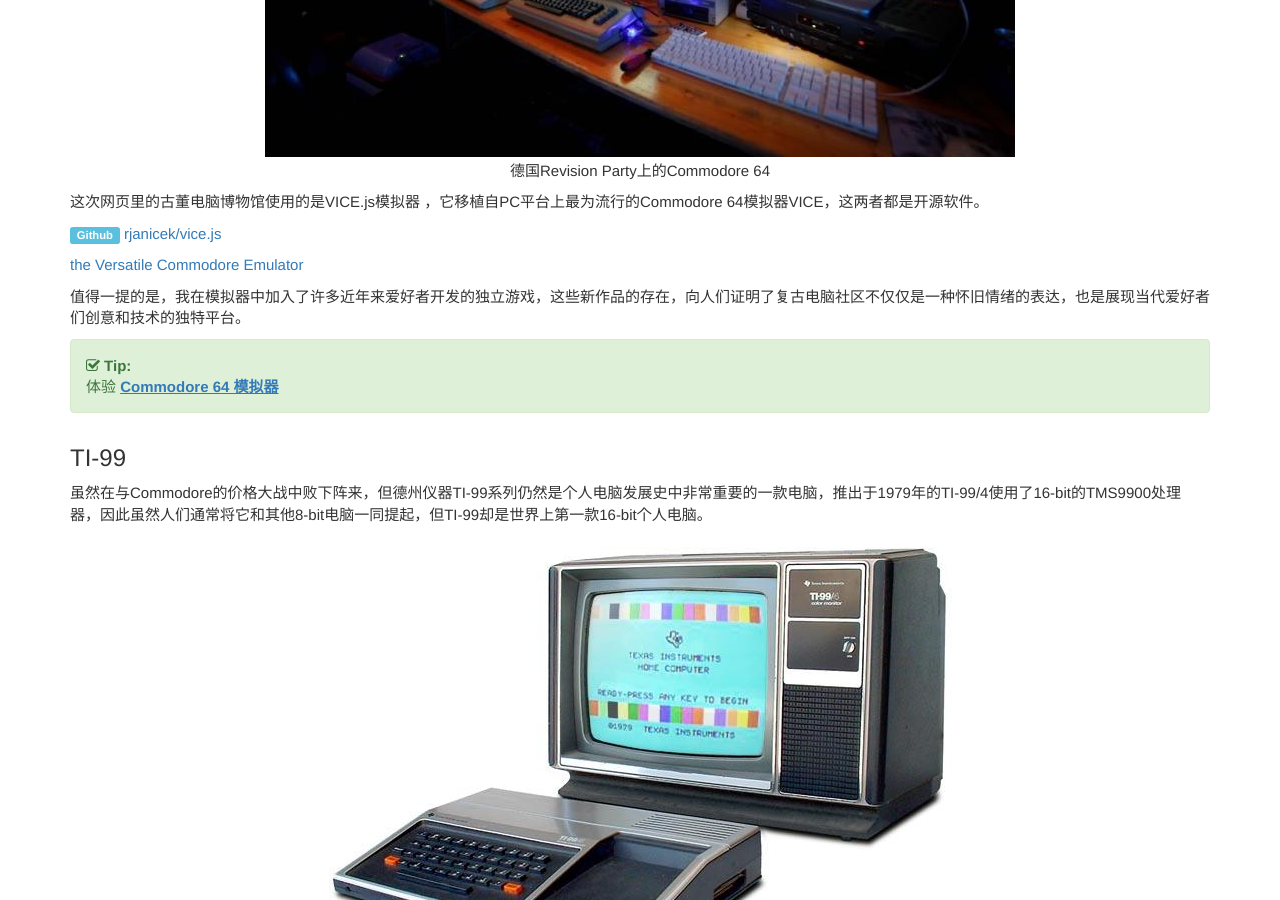
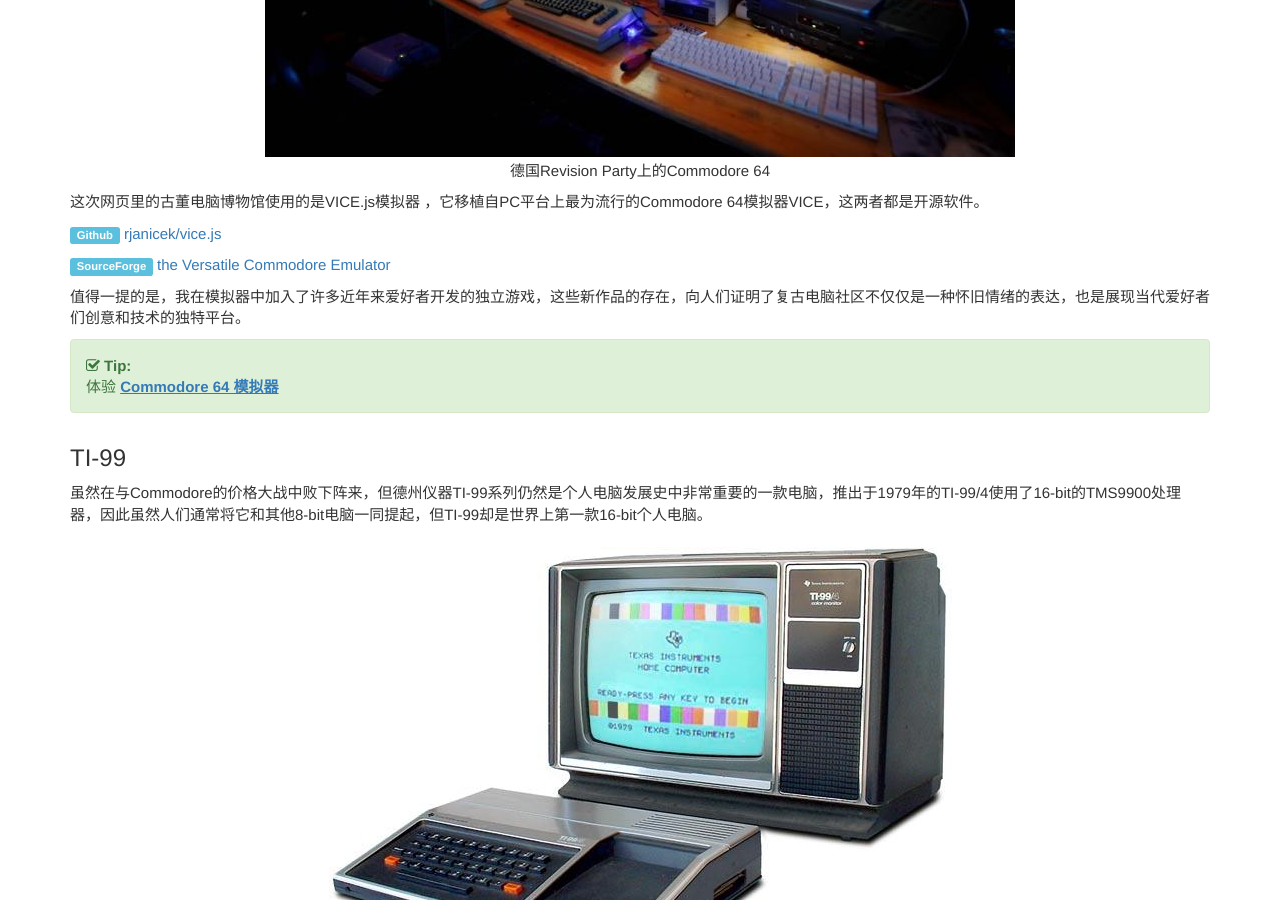
Before and after one commit to compumuseum/compumuseum.github.io, a Jekyll site: the page built from _posts/2021-11-16-computer_museum_roaming_3.md, in a window 1280 px wide and 900 px high, scrolled down 5360 px. Built offline with Jekyll 4.4.1, drawn with Linux system fonts in a browser that asks for light colours; comment, search, counter and statistics services are not loaded.

Commit message:
Update 2021-11-16-computer_museum_roaming_3.md

```diff
--- a/_posts/2021-11-16-computer_museum_roaming_3.md
+++ b/_posts/2021-11-16-computer_museum_roaming_3.md
@@ -95,7 +95,7 @@
 
 <span class="label label-info">Github</span>  [rjanicek/vice.js](https://github.com/rjanicek/vice.js/)
 
-[the Versatile Commodore Emulator](https://vice-emu.sourceforge.io/)
+<span class="label label-info">SourceForge</span>  [the Versatile Commodore Emulator](https://vice-emu.sourceforge.io/)
 
 值得一提的是，我在模拟器中加入了许多近年来爱好者开发的独立游戏，这些新作品的存在，向人们证明了复古电脑社区不仅仅是一种怀旧情绪的表达，也是展现当代爱好者们创意和技术的独特平台。
 
```
